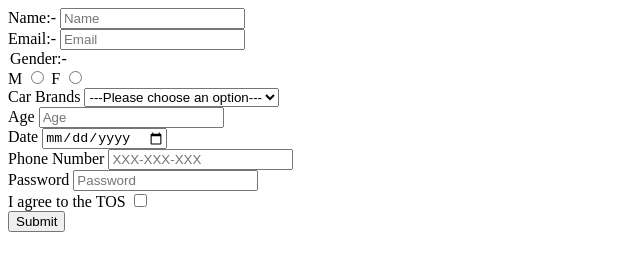
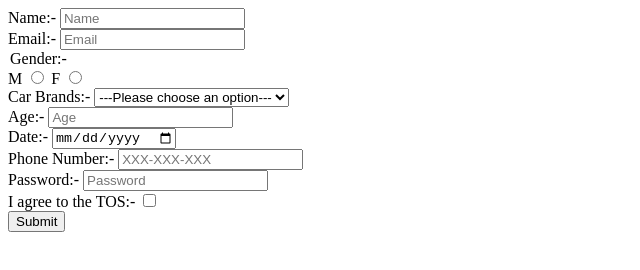
Before and after one commit to acciojob/signup-form-car-Himanshu62727, a website: page main.html in a window 1280 px wide. Shown: the whole page, without its empty margins (0-640 px from the left). Drawn offline with Linux system fonts and the light colour scheme.

Commit message:
created a submission

```diff
--- a/main.html
+++ b/main.html
@@ -17,10 +17,10 @@
 
 		<legend>Gender:-</legend>
 		<label for = m>M</label>
-		<input type = "radio" id = m name = Gender value = m required>
+		<input type = "radio" id = gender_m name = Gender value = gender_m required>
 		<label for = f>F</label>
-		<input type = "radio" id = f  name = Gender value = f required><br>
-		<label for = cars>Car Brands</label>
+		<input type = "radio" id = gender_f  name = Gender value = gender_f required><br>
+		Car Brands:-
 		<select required>
 			<option value = "" disabled selected>---Please choose an option---</option>
 			<option value = "0">BMW</option>
@@ -29,17 +29,17 @@
 			<option value = "3">Mercudes</option>
 			<option value = "4">MG</option>
 		</select><BR>
-		<label for = age>Age</label>
+		<label for = age>Age:-</label>
 		<input type = "number" id = age placeholder = "Age" required><br>
-		<label for = dob>Date</label>
+		<label for = dob>Date:-</label>
 		<input type = "date" id = dob required><br>
-		<label for = tel>Phone Number</label>
+		<label for = tel>Phone Number:-</label>
 		<input type = "tel" id = tel placeholder = "XXX-XXX-XXX"><br>
-		<label for = password>Password</label>
+		<label for = password>Password:-</label>
 		<input type = "password" id = password placeholder = "Password" required><br>
-		<label for = tos>I agree to the TOS</label>
+		<label for = tos>I agree to the TOS:-</label>
 		<input type = "checkbox" id = tos required><br>
-		<input type = "submit">
+		<button value = "submit">Submit</button>
 	</form>
     <script type="text/javascript" src="./script.js">
 </script>
```
